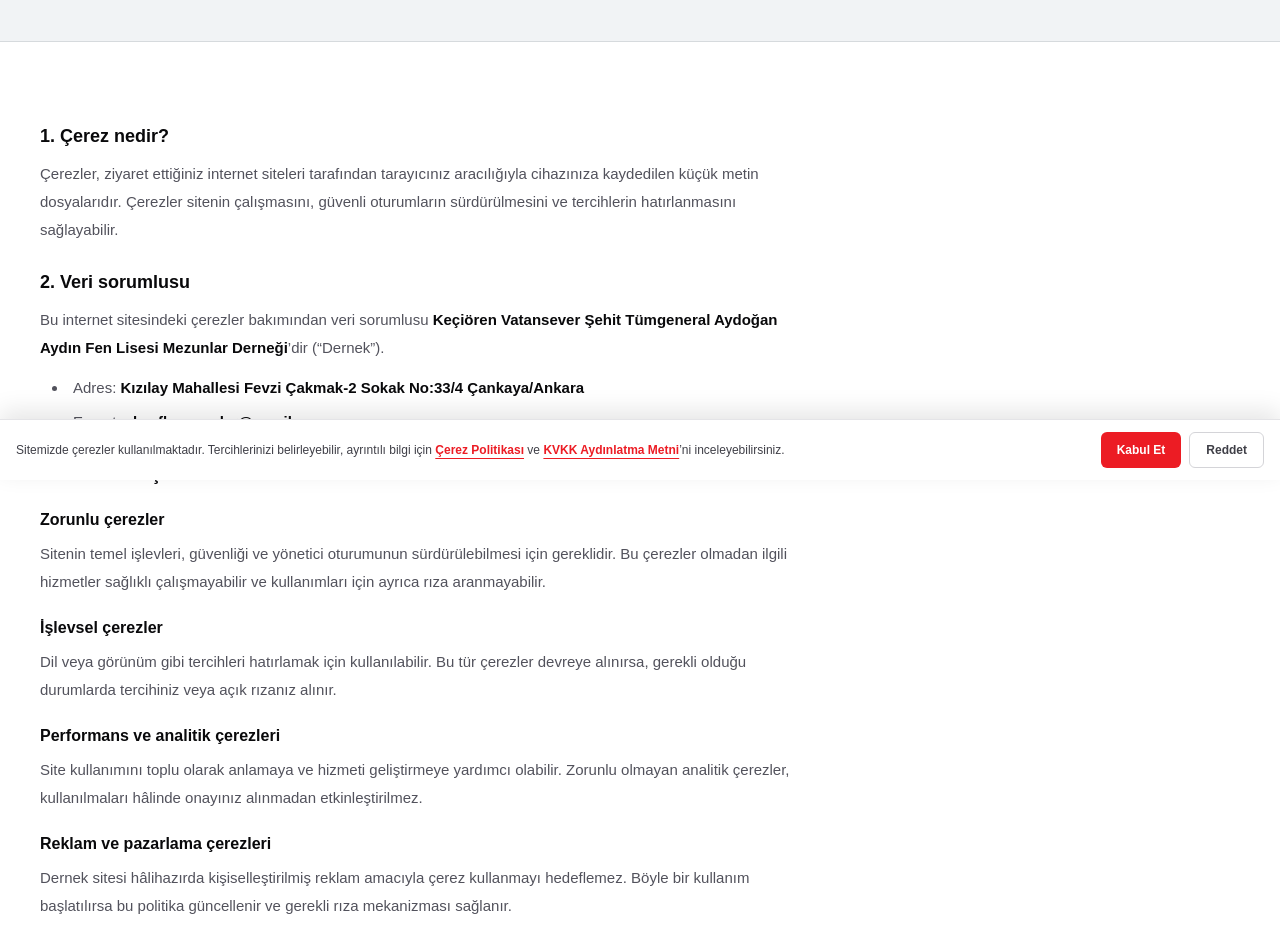
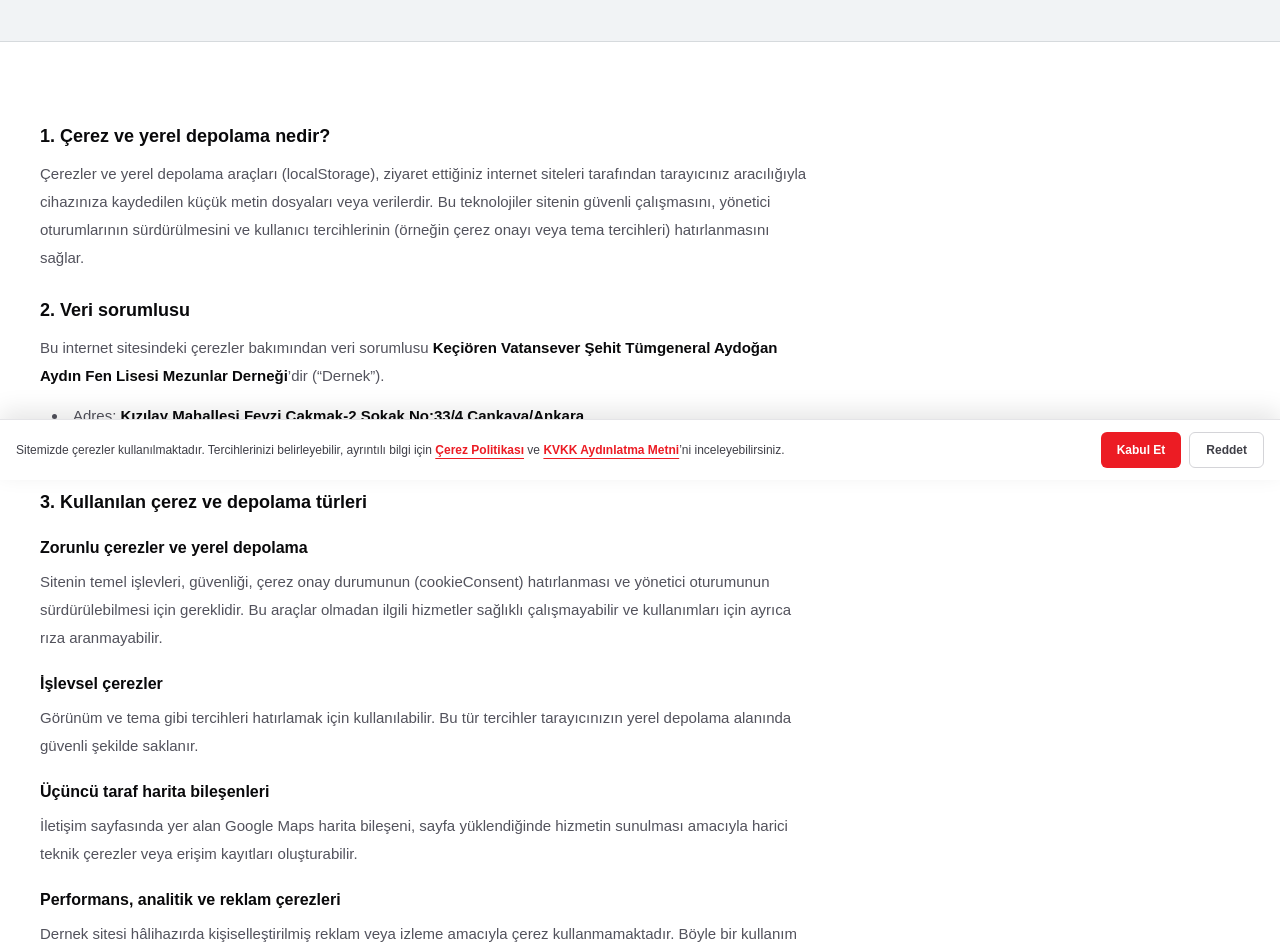
Before and after one commit to pclelif/mezun-dernegi, a Next.js app: page /cerez-politikasi in a window 1280 px wide. Shown: the part 320-1269 px from the top of the page. Built offline with nearby package versions, Linux system fonts and the light colour scheme; no server answers; the database is empty.

Commit message:
docs(legal): KVKK, gizlilik politikası, çerez politikası ve iletişim formu KVKK notu güncellendi

```diff
--- a/src/app/cerez-politikasi/page.tsx
+++ b/src/app/cerez-politikasi/page.tsx
@@ -20,11 +20,12 @@ export default function CookiePolicyPage() {
       description="İnternet sitemizde kullanılan çerezler ve bunlara ilişkin tercihlerinize dair bilgilendirme."
     >
       <section className={legalSectionClass}>
-        <h2 className={legalHeadingClass}>1. Çerez nedir?</h2>
+        <h2 className={legalHeadingClass}>1. Çerez ve yerel depolama nedir?</h2>
         <p>
-          Çerezler, ziyaret ettiğiniz internet siteleri tarafından tarayıcınız aracılığıyla cihazınıza
-          kaydedilen küçük metin dosyalarıdır. Çerezler sitenin çalışmasını, güvenli oturumların
-          sürdürülmesini ve tercihlerin hatırlanmasını sağlayabilir.
+          Çerezler ve yerel depolama araçları (localStorage), ziyaret ettiğiniz internet siteleri tarafından
+          tarayıcınız aracılığıyla cihazınıza kaydedilen küçük metin dosyaları veya verilerdir. Bu teknolojiler
+          sitenin güvenli çalışmasını, yönetici oturumlarının sürdürülmesini ve kullanıcı tercihlerinin
+          (örneğin çerez onayı veya tema tercihleri) hatırlanmasını sağlar.
         </p>
       </section>
 
@@ -41,27 +42,27 @@ export default function CookiePolicyPage() {
       </section>
 
       <section className={legalSectionClass}>
-        <h2 className={legalHeadingClass}>3. Kullanılan çerez türleri</h2>
-        <h3 className={legalSubheadingClass}>Zorunlu çerezler</h3>
+        <h2 className={legalHeadingClass}>3. Kullanılan çerez ve depolama türleri</h2>
+        <h3 className={legalSubheadingClass}>Zorunlu çerezler ve yerel depolama</h3>
         <p>
-          Sitenin temel işlevleri, güvenliği ve yönetici oturumunun sürdürülebilmesi için gereklidir.
-          Bu çerezler olmadan ilgili hizmetler sağlıklı çalışmayabilir ve kullanımları için ayrıca
-          rıza aranmayabilir.
+          Sitenin temel işlevleri, güvenliği, çerez onay durumunun (cookieConsent) hatırlanması ve yönetici
+          oturumunun sürdürülebilmesi için gereklidir. Bu araçlar olmadan ilgili hizmetler sağlıklı çalışmayabilir
+          ve kullanımları için ayrıca rıza aranmayabilir.
         </p>
         <h3 className={legalSubheadingClass}>İşlevsel çerezler</h3>
         <p>
-          Dil veya görünüm gibi tercihleri hatırlamak için kullanılabilir. Bu tür çerezler devreye
-          alınırsa, gerekli olduğu durumlarda tercihiniz veya açık rızanız alınır.
+          Görünüm ve tema gibi tercihleri hatırlamak için kullanılabilir. Bu tür tercihler tarayıcınızın
+          yerel depolama alanında güvenli şekilde saklanır.
         </p>
-        <h3 className={legalSubheadingClass}>Performans ve analitik çerezleri</h3>
+        <h3 className={legalSubheadingClass}>Üçüncü taraf harita bileşenleri</h3>
         <p>
-          Site kullanımını toplu olarak anlamaya ve hizmeti geliştirmeye yardımcı olabilir. Zorunlu
-          olmayan analitik çerezler, kullanılmaları hâlinde onayınız alınmadan etkinleştirilmez.
+          İletişim sayfasında yer alan Google Maps harita bileşeni, sayfa yüklendiğinde hizmetin sunulması
+          amacıyla harici teknik çerezler veya erişim kayıtları oluşturabilir.
         </p>
-        <h3 className={legalSubheadingClass}>Reklam ve pazarlama çerezleri</h3>
+        <h3 className={legalSubheadingClass}>Performans, analitik ve reklam çerezleri</h3>
         <p>
-          Dernek sitesi hâlihazırda kişiselleştirilmiş reklam amacıyla çerez kullanmayı hedeflemez.
-          Böyle bir kullanım başlatılırsa bu politika güncellenir ve gerekli rıza mekanizması sağlanır.
+          Dernek sitesi hâlihazırda kişiselleştirilmiş reklam veya izleme amacıyla çerez kullanmamaktadır.
+          Böyle bir kullanım başlatılırsa bu politika güncellenir ve gerekli onay mekanizması sağlanır.
         </p>
       </section>
 
@@ -69,9 +70,10 @@ export default function CookiePolicyPage() {
         <h2 className={legalHeadingClass}>4. Çerezlerin kullanım amaçları</h2>
         <ul className={legalListClass}>
           <li>Sayfaların ve temel site özelliklerinin doğru çalışmasını sağlamak.</li>
+          <li>Çerez bildirim tercihinizi (kabul/red) hafızada tutmak.</li>
           <li>Yetkili yönetici oturumlarını doğrulamak ve güvenliği korumak.</li>
+          <li>İletişim sayfasındaki harita bileşeninin sorunsuz görüntülenmesini sağlamak.</li>
           <li>Kötüye kullanım ve yetkisiz erişim girişimlerini tespit etmek.</li>
-          <li>İzin verilmesi hâlinde site performansını ve kullanıcı deneyimini geliştirmek.</li>
         </ul>
       </section>
 
--- a/src/app/gizlilik-politikasi/page.tsx
+++ b/src/app/gizlilik-politikasi/page.tsx
@@ -33,8 +33,8 @@ export default function PrivacyPolicyPage() {
         <h2 className={legalHeadingClass}>2. Toplanan bilgiler</h2>
         <p>Siteyi kullanımınıza ve Dernek ile ilişkinize göre şu bilgiler toplanabilir:</p>
         <ul className={legalListClass}>
-          <li>İletişim sırasında paylaştığınız ad, soyad, e-posta, telefon ve mesaj içeriği.</li>
-          <li>Üyelik başvurusu kapsamında ilettiğiniz kimlik, mezuniyet ve üyelik bilgileri.</li>
+          <li>İletişim formu ve e-posta üzerinden ilettiğiniz ad, soyad, e-posta, telefon ve mesaj içeriği.</li>
+          <li>Üyelik başvurusu kapsamında ilettiğiniz kimlik, mezuniyet, üyelik bilgileri ve mevzuat gereği istenen belgeler.</li>
           <li>Aidat veya bağış süreçlerine ilişkin işlem ve dekont bilgileri.</li>
           <li>IP adresi, tarayıcı türü, erişim zamanı ve güvenlik günlükleri gibi teknik kayıtlar.</li>
           <li>Açık rızanız veya hukuki dayanak bulunması hâlinde etkinlik fotoğraf ve videoları.</li>
@@ -68,11 +68,11 @@ export default function PrivacyPolicyPage() {
       <section className={legalSectionClass}>
         <h2 className={legalHeadingClass}>5. Hizmet sağlayıcılar ve aktarım</h2>
         <p>
-          Bilgiler; barındırma, veri tabanı, dosya depolama, e-posta, güvenlik, muhasebe ve ödeme
-          hizmetlerinin yürütülmesi için gerekli olduğu ölçüde hizmet sağlayıcılarla paylaşılabilir.
-          Ayrıca mevzuat gerektirdiğinde yetkili kamu kurum ve kuruluşlarına aktarılabilir. Hizmet
-          sağlayıcıların yurt dışında bulunması hâlinde KVKK’nın yurt dışına aktarıma ilişkin hükümleri
-          ve uygun güvenceler gözetilir.
+          Bilgiler; barındırma (Vercel), veri tabanı ve bulut altyapısı (Supabase), dosya depolama, e-posta,
+          güvenlik, muhasebe ve ödeme hizmetlerinin yürütülmesi için gerekli olduğu ölçüde güvenli hizmet
+          sağlayıcılarla paylaşılabilir. Ayrıca mevzuat gerektirdiğinde yetkili kamu kurum ve kuruluşlarına
+          aktarılabilir. İnternet sitesi altyapısı ve bulut veri tabanlarının yurt dışında bulunması hâlinde
+          KVKK’nın yurt dışına aktarıma ilişkin hükümleri ve uygun güvenceler gözetilir.
         </p>
       </section>
 
@@ -87,11 +87,12 @@ export default function PrivacyPolicyPage() {
       </section>
 
       <section className={legalSectionClass}>
-        <h2 className={legalHeadingClass}>7. Üçüncü taraf bağlantıları</h2>
+        <h2 className={legalHeadingClass}>7. Üçüncü taraf bağlantıları ve servisler</h2>
         <p>
-          Site, üçüncü taraf internet sitelerine bağlantı verebilir. Bu sitelerin içerik ve gizlilik
-          uygulamaları Derneğin kontrolünde değildir. Bağlantı verilen sitelerin politikalarını ayrıca
-          incelemenizi öneririz.
+          Site, üçünçü taraf internet sitelerine bağlantı verebilir veya sayfa içerisinde harita (Google Maps)
+          gibi harici servis bileşenleri sunabilir. Bu servislerin kullanımı sırasında ilgili sağlayıcılar
+          tarafından teknik veriler işlenebilir. Bağlantı verilen sitelerin ve servislerin gizlilik
+          politikalarını ayrıca incelemenizi öneririz.
         </p>
       </section>
 
--- a/src/components/forms/contact-form.tsx
+++ b/src/components/forms/contact-form.tsx
@@ -1,6 +1,7 @@
 "use client";
 
 import { ChevronDown, LoaderCircle, Send } from "lucide-react";
+import Link from "next/link";
 import { type FormEvent, useState } from "react";
 import { CustomSelect } from "@/components/ui/custom-select";
 import { createClient } from "@/lib/supabase/client";
@@ -83,6 +84,14 @@ export function ContactForm() {
         <textarea name="message" required rows={7} className={`${inputClass} py-3`} />
       </label>
 
+      <p className="text-xs leading-5 text-slate-500">
+        Bu formu doldurarak ilettiğiniz kişisel verileriniz, talebinizin yanıtlanması ve sizinle iletişim kurulması amacıyla{" "}
+        <Link href="/kvkk" className="font-semibold text-red-600 underline underline-offset-2 transition hover:text-red-700 active:text-red-700">
+          KVKK Aydınlatma Metni
+        </Link>{" "}
+        kapsamında işlenmektedir.
+      </p>
+
       {notice ? (
         <p role="status" className={`rounded-lg px-4 py-3 text-sm ${notice.ok ? "bg-emerald-50 text-emerald-800" : "bg-red-50 text-red-700"}`}>
           {notice.text}
```
Also changed, not shown: src/app/kvkk/page.tsx (+12 -8 lines).
